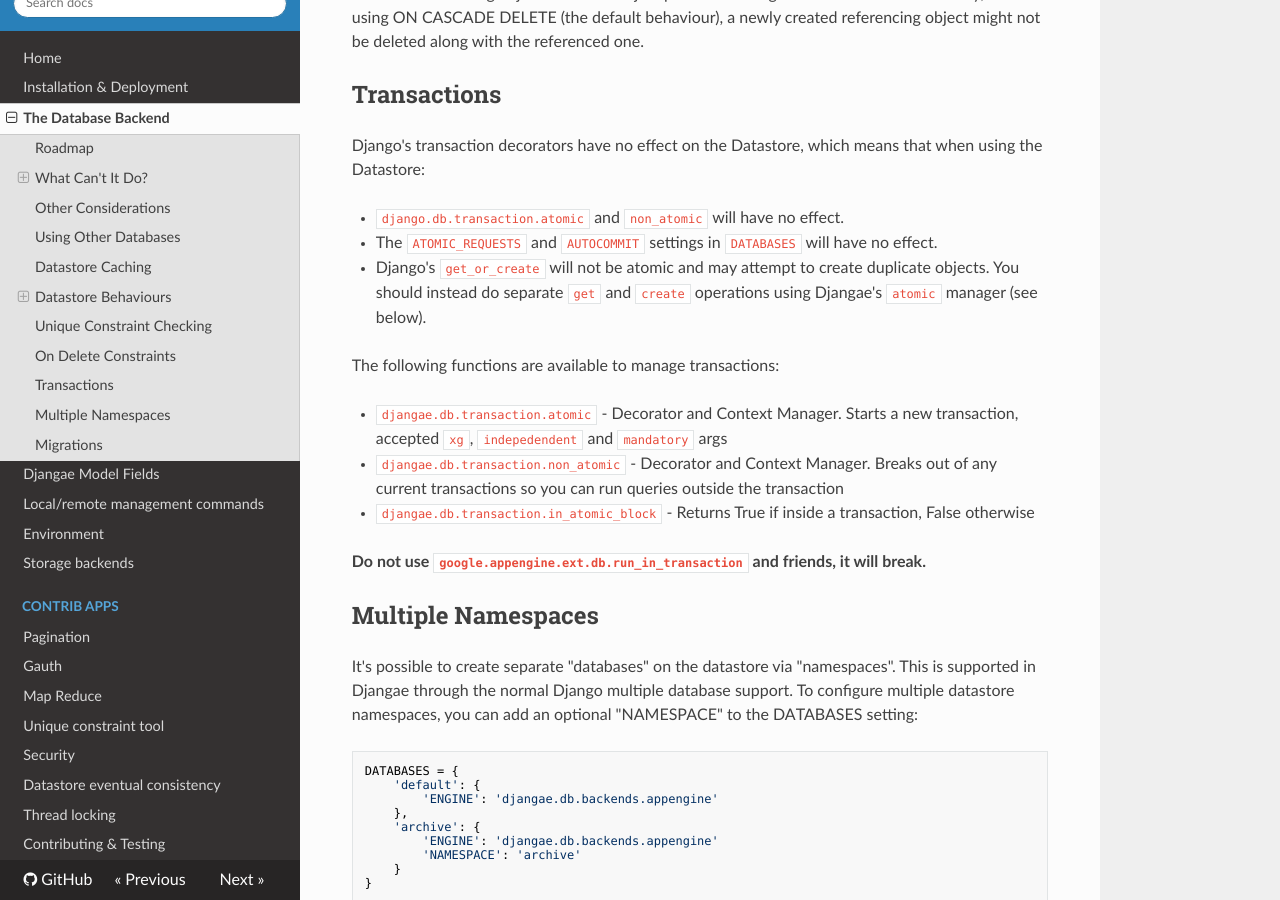
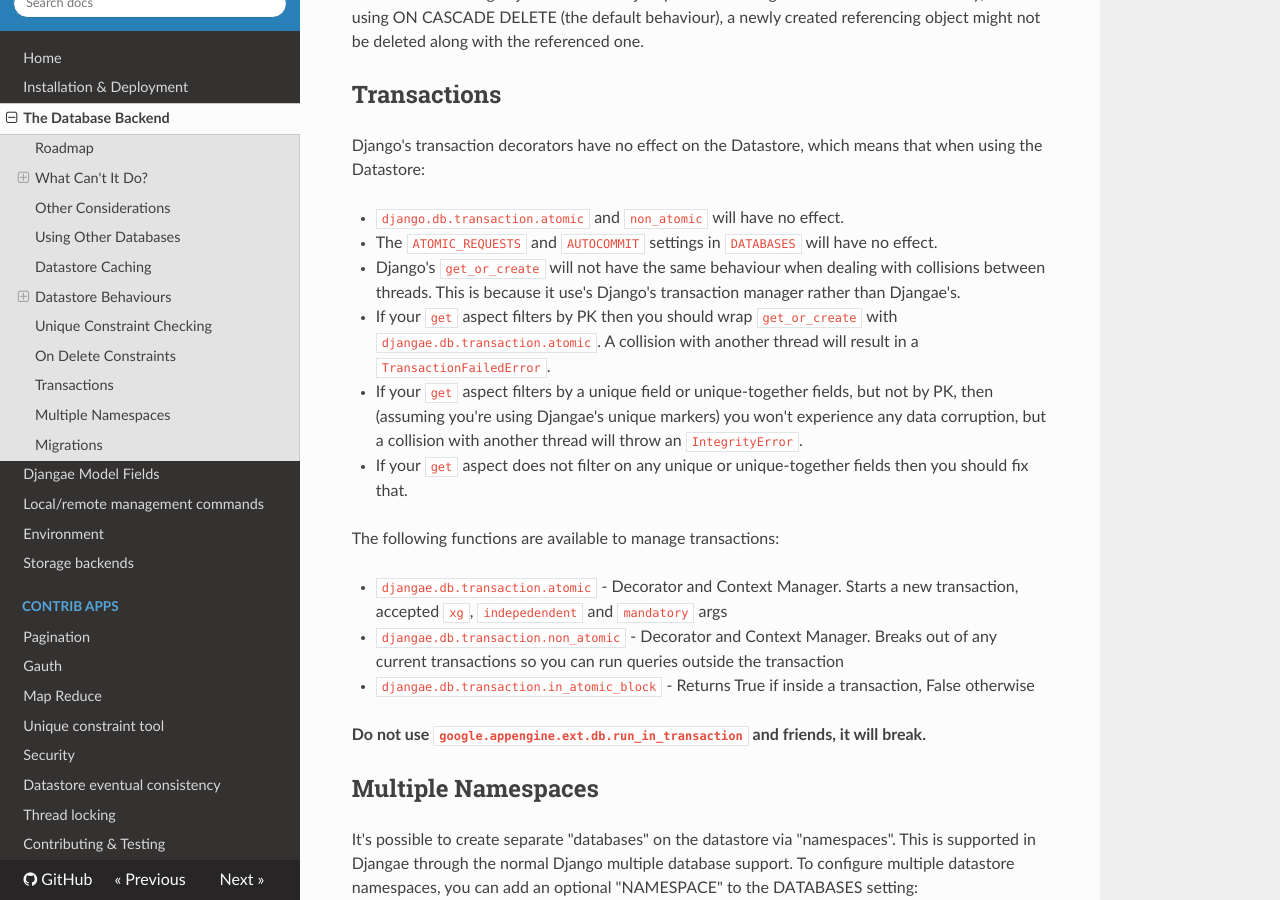
Before and after one commit to wittfabian/djangae, an MkDocs documentation site: the page built from docs/db_backend.md, in a window 1280 px wide and 900 px high, scrolled down 7144 px. Built offline with MkDocs 1.6.1, drawn with Linux system fonts in a browser that asks for light colours; nearby versions of some CDN libraries; old or Windows-style settings are respelled for this version of MkDocs.

Commit message:
Amend docs about use of `get_or_create`.

```diff
--- a/docs/db_backend.md
+++ b/docs/db_backend.md
@@ -231,7 +231,10 @@ Django's transaction decorators have no effect on the Datastore, which means tha
 
  - `django.db.transaction.atomic` and `non_atomic` will have no effect.
  - The `ATOMIC_REQUESTS` and `AUTOCOMMIT` settings in `DATABASES` will have no effect.
- - Django's `get_or_create` will not be atomic and may attempt to create duplicate objects.  You should instead do separate `get` and `create` operations using Djangae's `atomic` manager (see below).
+ - Django's `get_or_create` will not have the same behaviour when dealing with collisions between threads.  This is because it use's Django's transaction manager rather than Djangae's.
+  - If your `get` aspect filters by PK then you should wrap `get_or_create` with `djangae.db.transaction.atomic`.  A collision with another thread will result in a `TransactionFailedError`.
+  - If your `get` aspect filters by a unique field or unique-together fields, but not by PK, then (assuming you're using Djangae's unique markers) you won't experience any data corruption, but a collision with another thread will throw an `IntegrityError`.
+  - If your `get` aspect does not filter on any unique or unique-together fields then you should fix that.
 
 
 The following functions are available to manage transactions:
```
